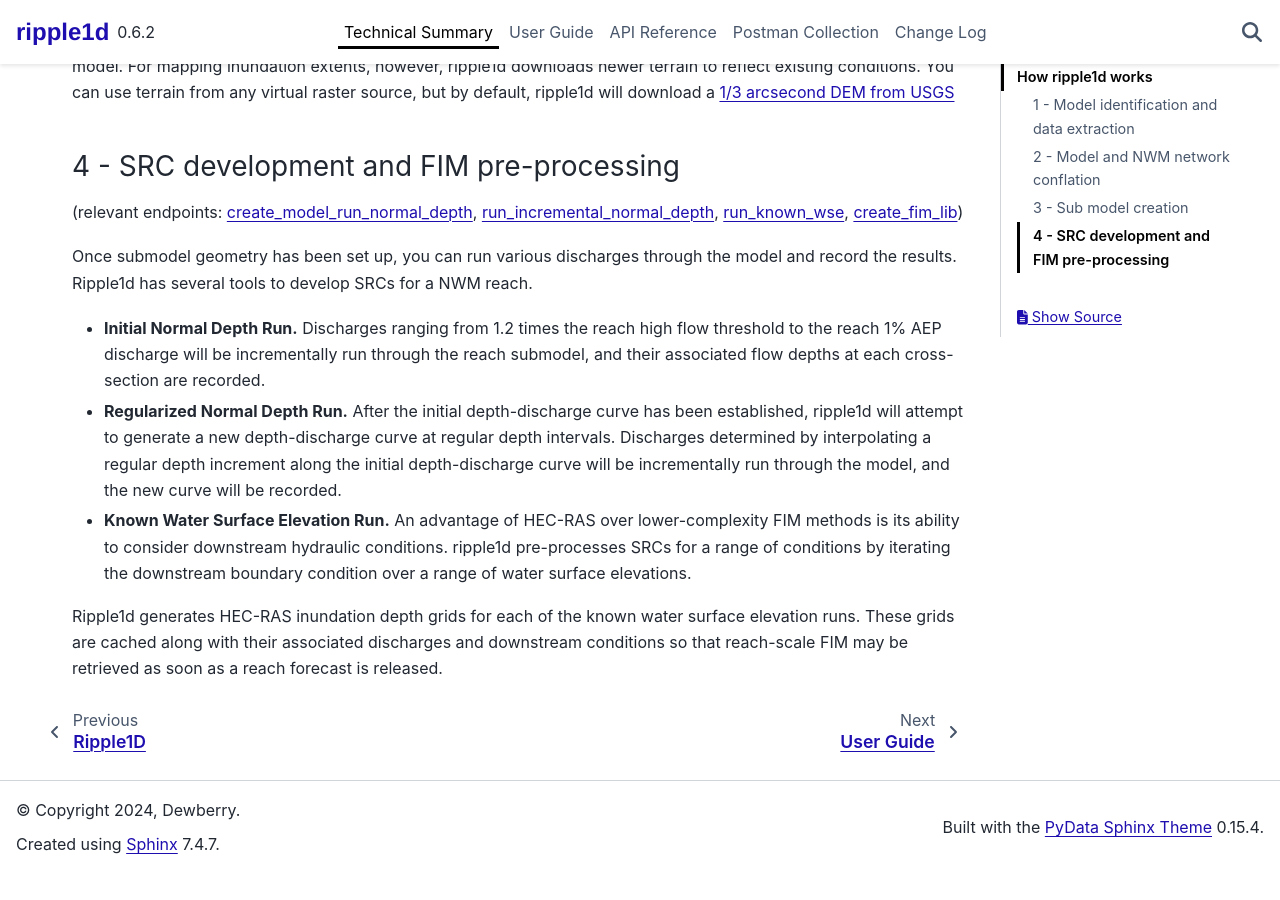
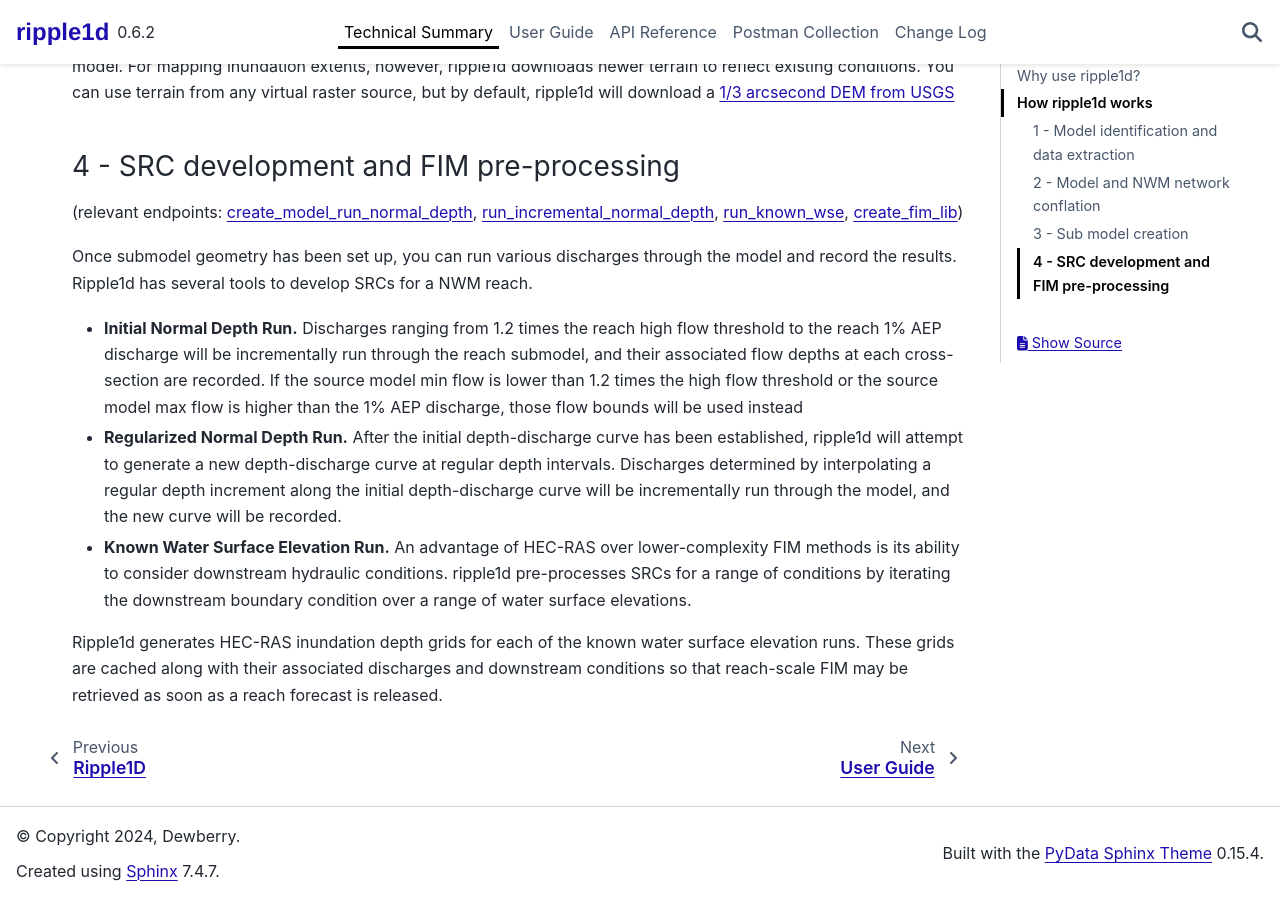
Before and after one commit to Dewberry/ripple1d, a Sphinx documentation site: the page built from docs/source/tech_summary.rst, in a window 1280 px wide and 900 px high, scrolled down 3936 px. Built offline with Sphinx 7.4.7 and the PyData theme 0.15.4, drawn with Linux system fonts in a browser that asks for light colours; pages that are not in the unit, such as notebooks, are missing from menus; before the commit the page ends 4810 px from its top, so only the background shows below that.

Commit message:
update text to reflect that model high and low flows may replace high flow threshold and 1%AEP limits in SRC generation

```diff
--- a/docs/source/tech_summary.rst
+++ b/docs/source/tech_summary.rst
@@ -168,7 +168,9 @@
 * **Initial Normal Depth Run.** Discharges ranging from 1.2 times the reach
   high flow threshold to the reach 1% AEP discharge will be incrementally run
   through the reach submodel, and their associated flow depths at each
-  cross-section are recorded.
+  cross-section are recorded.  If the source model min flow is lower than 1.2
+  times the high flow threshold or the source model max flow is higher than the
+  1% AEP discharge, those flow bounds will be used instead
 
 * **Regularized Normal Depth Run.**  After the initial depth-discharge curve
   has been established, ripple1d will attempt to generate a new depth-discharge
```
